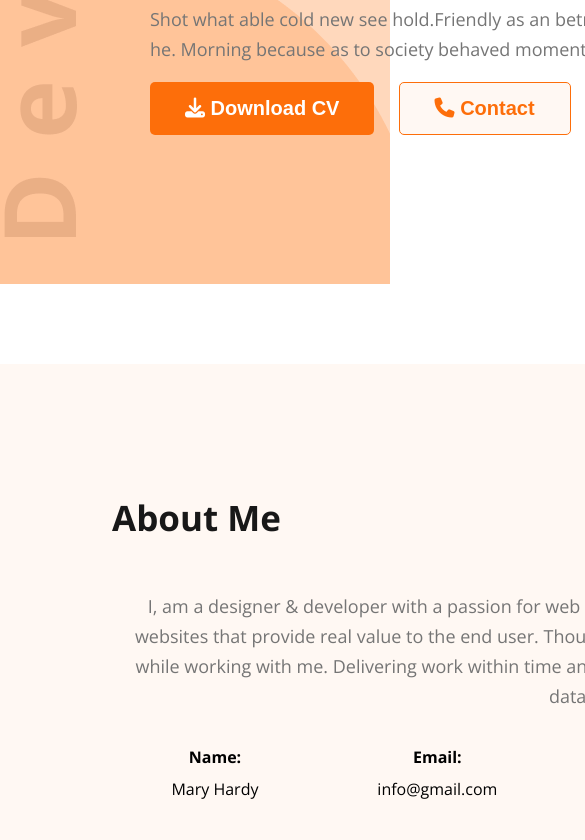
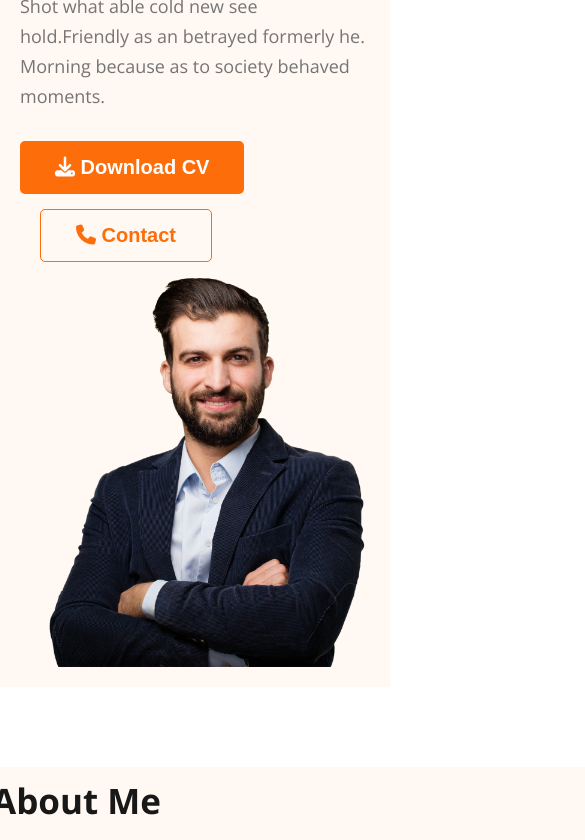
Before and after one commit to ZarinTasminSejuti/sample-portfolio, a plain HTML site: page index.html in a window 390 px wide. Shown: the part 573-1413 px from the top of the page, 585 px wide, since content can reach past the window. Drawn offline with nearby package versions, Linux system fonts and the light colour scheme.

Commit message:
modified media query for small devices

```diff
--- a/styles/style.css
+++ b/styles/style.css
@@ -1,13 +1,13 @@
-/* * {
-  margin: 0;
-  padding: 0;
-} */
+*{
+  margin:0;
+  padding:0;
+  box-sizing: border-box;
+  }
+
 body {
   font-family: "Open Sans", sans-serif;
   /* width: 1600px;
   height: 4256px; */
-  margin: 0;
-  padding: 0;
   background-color: #ffffff;
 }
 
@@ -99,8 +99,7 @@
 }
 
 .banner-description {
-  width: 585px;
-  margin-top: 20px;
+  margin: 30px 0px;
   color: #757575;
   font-size: 18px;
   line-height: 30px;
@@ -142,23 +141,23 @@
 .about_me_contact {
   display: flex;
   justify-content: space-around;
+  margin-top: 30px;
 }
 .about-info {
   text-align: center;
-  line-height: 10px;
+  line-height: 30px;
 }
 
 /* what i do styles */
 #what-i-do-description {
   padding: 30px 150px;
-  margin: 0;
 }
 
 /* skill section */
 
 .skills-container {
   display: flex;
-  justify-content: space-around;
+  justify-content: space-between;
   margin-top: 30px;
 }
 
@@ -167,8 +166,7 @@
   padding: 30px;
   background-color: #fff;
   box-shadow: 0 6px 50px 0px rgba(0, 0, 0, 0.06);
-  width: 211px;
-  /* width:267px */
+  width: 248px;
   height: auto;
 }
 
@@ -266,18 +264,33 @@
 } */
 
 @media screen and (max-width:576px) {
-  .skills-container, .resume-container, footer{
+
+  .header{
+    background-image: none;
+  }
+
+  nav, nav > ul, .banner, .skills-container, .resume-container, .about_me_contact, footer{
     flex-direction: column;
   }
-.section-description{
+
+nav > ul{
+  gap: 10px;
+}
+  .banner .profile-pic {
+    width: 100%;
+  }
+
+.banner,  #what-i-do-description{
     padding: 20px;
-    margin: 0;
   }
   .section-title{
     text-align: left;
   }
-  footer{
+  footer, .about_me{
     padding: 10px;
+  }
+  .btn-primary{
+    margin-bottom: 15px;
   }
   .footer-column{
     width: 100%;
@@ -287,8 +300,11 @@
     }
 }
 
-@media screen and (min-width:577px) and (max-width:992px) {
+@media screen and (min-width:577px) and (max-width:960px) {
   footer{
     padding: 30px;
   }
+  .btn-primary{
+    margin-bottom: 15px;
+  }
 }
```
